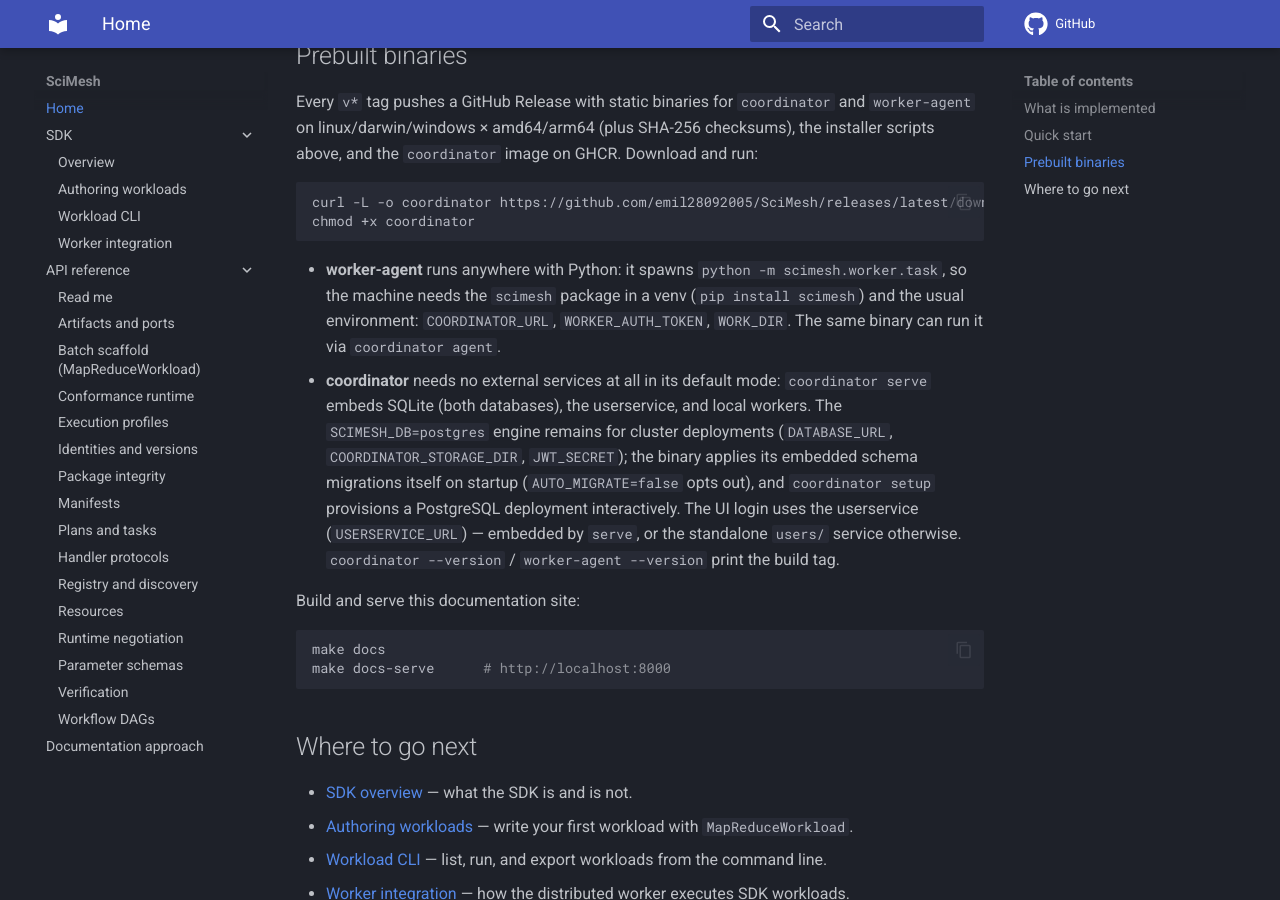
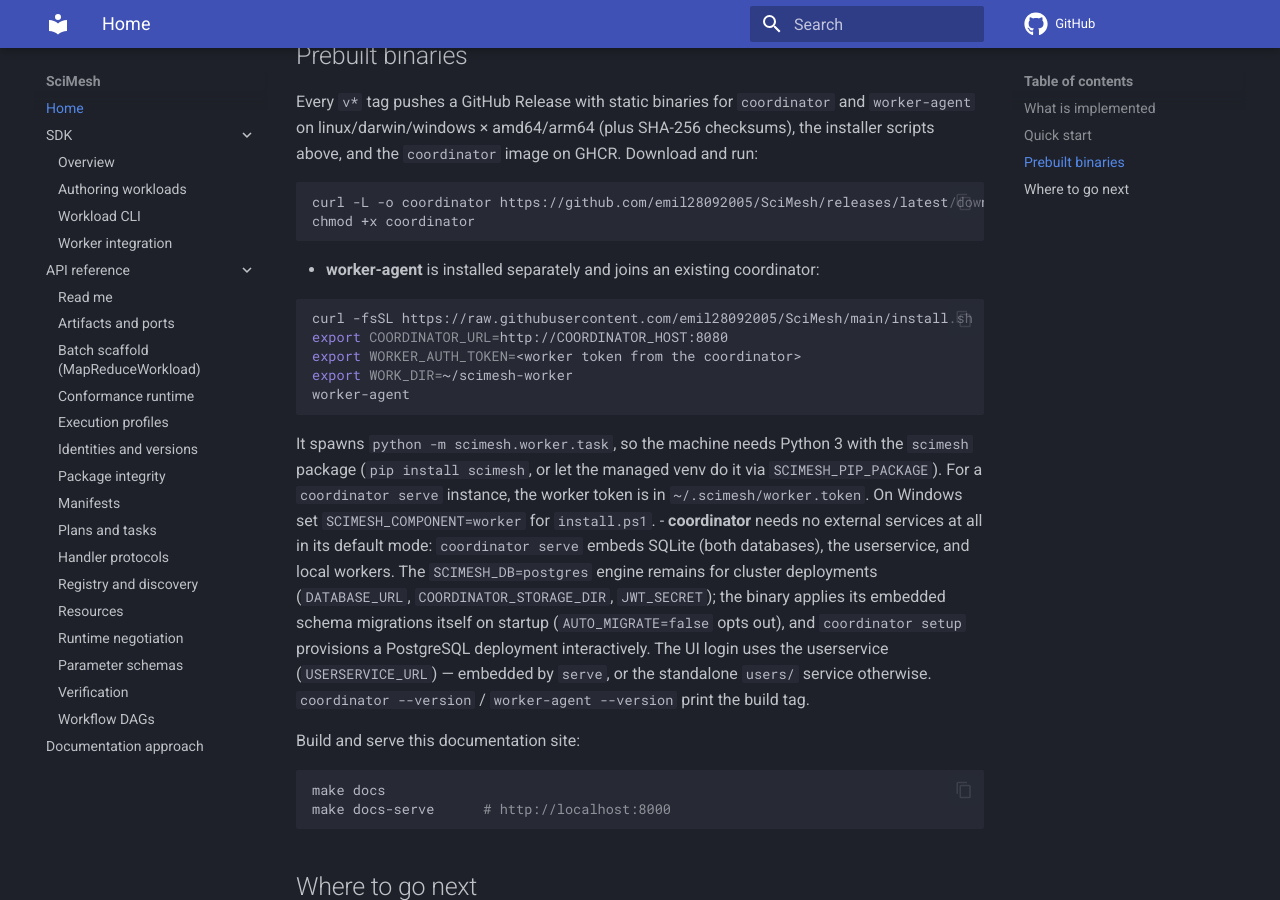
Before and after one commit to emil28092005/SciMesh, an MkDocs documentation site: the page built from mkdocs/index.md, in a window 1280 px wide and 900 px high, scrolled down 1788 px. Built offline with MkDocs 1.6.1 and Material for MkDocs 9.7.7, drawn with Linux system fonts in a browser that asks for light colours; comment, search, counter and statistics services are not loaded.

Commit message:
Add a standalone worker installer and dynamic userservice port

````diff
--- a/mkdocs/index.md
+++ b/mkdocs/index.md
@@ -90,11 +90,21 @@ curl -L -o coordinator https://github.com/emil28092005/SciMesh/releases/latest/d
 chmod +x coordinator
 ```
 
-- **worker-agent** runs anywhere with Python: it spawns
-  `python -m scimesh.worker.task`, so the machine needs the `scimesh`
-  package in a venv (`pip install scimesh`) and the usual environment:
-  `COORDINATOR_URL`, `WORKER_AUTH_TOKEN`, `WORK_DIR`. The same binary can run
-  it via `coordinator agent`.
+- **worker-agent** is installed separately and joins an existing coordinator:
+
+  ```bash
+  curl -fsSL https://raw.githubusercontent.com/emil28092005/SciMesh/main/install.sh | bash -s worker
+  export COORDINATOR_URL=http://COORDINATOR_HOST:8080
+  export WORKER_AUTH_TOKEN=<worker token from the coordinator>
+  export WORK_DIR=~/scimesh-worker
+  worker-agent
+  ```
+
+  It spawns `python -m scimesh.worker.task`, so the machine needs Python 3
+  with the `scimesh` package (`pip install scimesh`, or let the managed venv
+  do it via `SCIMESH_PIP_PACKAGE`). For a `coordinator serve` instance, the
+  worker token is in `~/.scimesh/worker.token`. On Windows set
+  `SCIMESH_COMPONENT=worker` for `install.ps1`.
 - **coordinator** needs no external services at all in its default mode:
   `coordinator serve` embeds SQLite (both databases), the userservice, and
   local workers. The `SCIMESH_DB=postgres` engine remains for cluster
````
Also changed, not shown: 4 other files.
